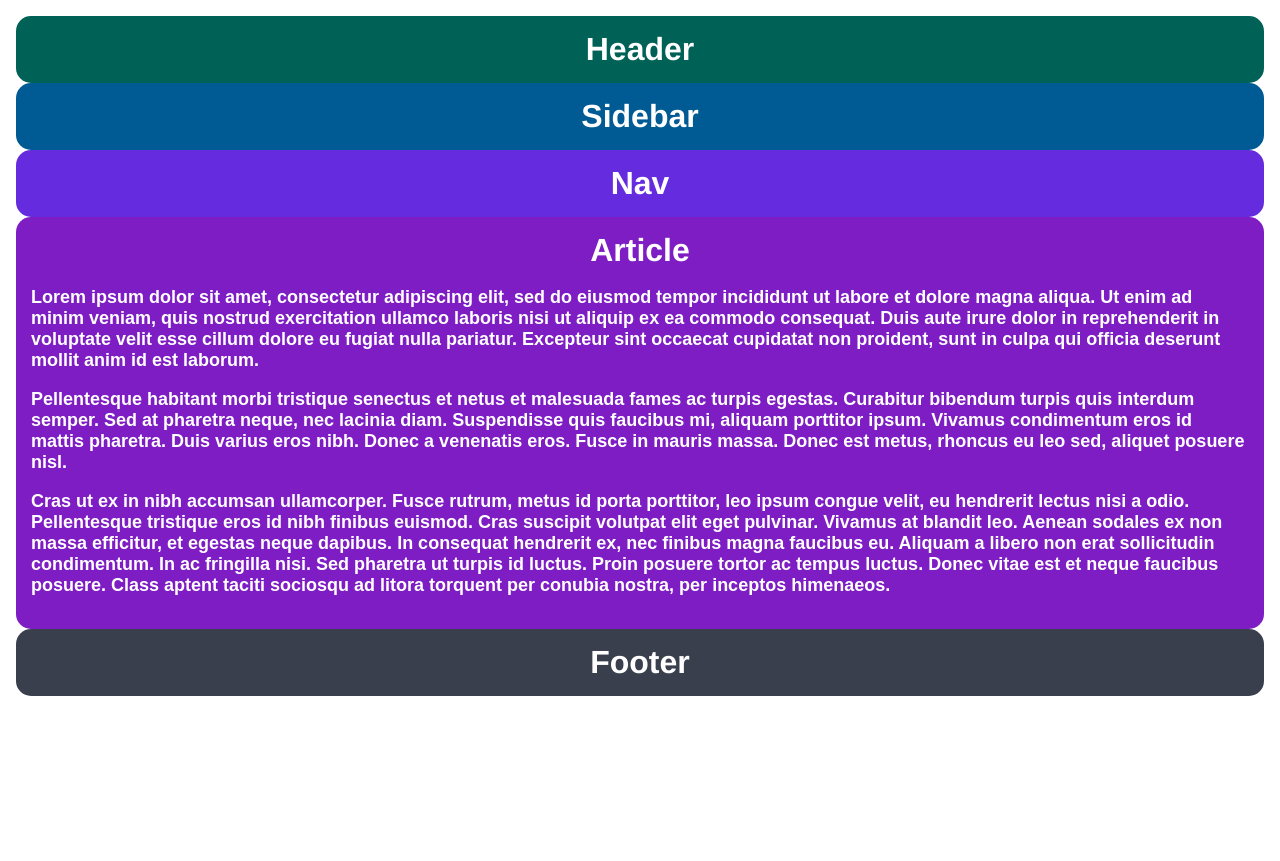
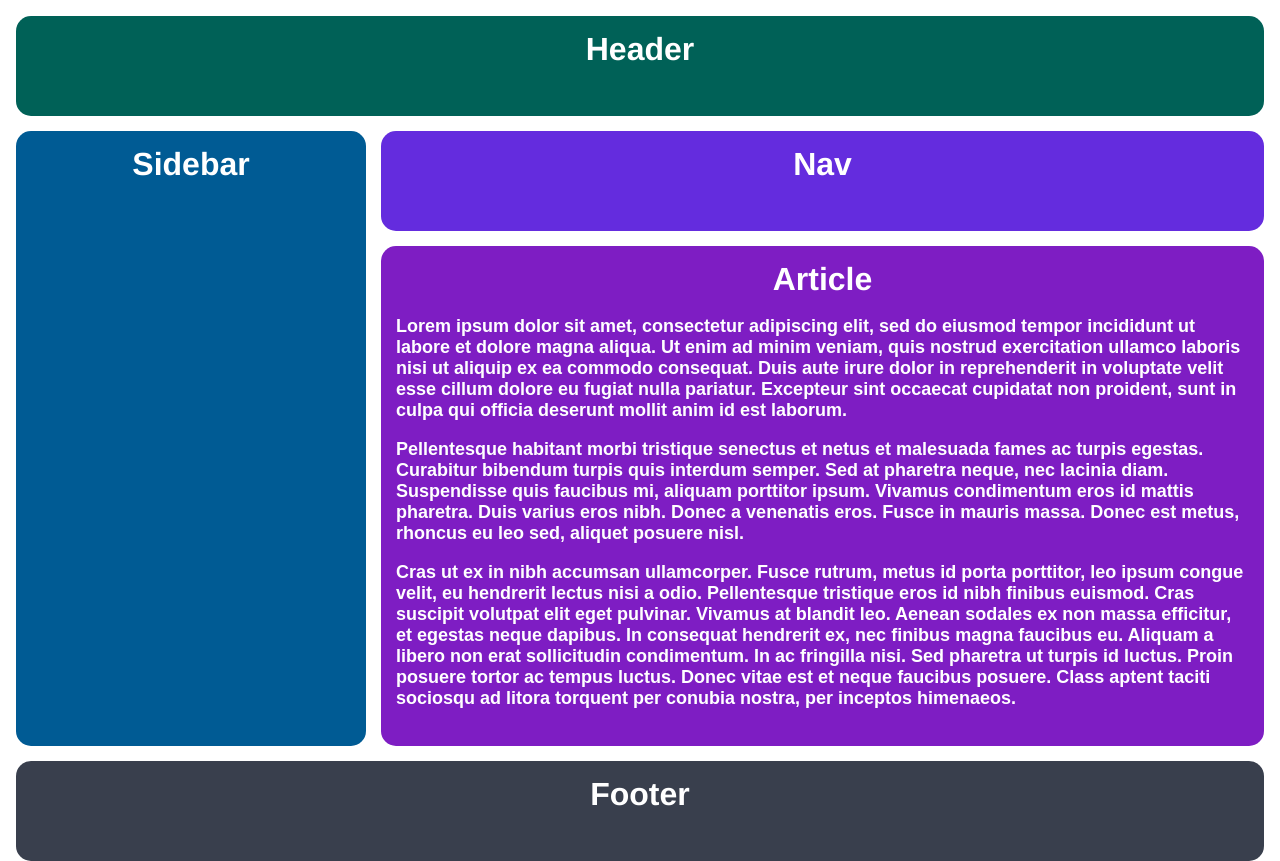
Before and after one commit to MyPetLobster/odin-project, a plain HTML site: page full-stack-javascript/grid/01-grid-layout-1/index.html in a window 1280 px wide. Before the commit the page ends 800 px from the top, so only its background shows below. Drawn offline with Linux system fonts and the light colour scheme.

Commit message:
Finish grid exercise 01

```diff
--- a/full-stack-javascript/grid/01-grid-layout-1/style.css
+++ b/full-stack-javascript/grid/01-grid-layout-1/style.css
@@ -5,10 +5,14 @@ html {
 }
 
 .container {
+  height: 100%;
   text-align: center;
-  height: 100%;
   padding: 16px;
   box-sizing: border-box;
+  display: grid;
+  grid-template-columns: 350px 1fr;
+  grid-template-rows: 100px 100px 500px 100px;
+  gap: 15px;
 }
 
 .container div {
@@ -20,16 +24,21 @@ html {
   border-radius: 15px;
 }
 
+
 .header {
   background-color: #006157;
+  grid-column: 1 / 3;
 }
 
 .sidebar {
   background-color: #005B94;
+  grid-row: 2 / 4;
 }
 
 .nav {
   background-color: #642cde;
+  grid-row: 2;
+  grid-column: 2 / -1;
 }
 
 .article {
@@ -38,6 +47,7 @@ html {
 
 .footer {
   background-color: #393f4d;
+  grid-column: 1 / 3;
 }
 
 .article p {
```
